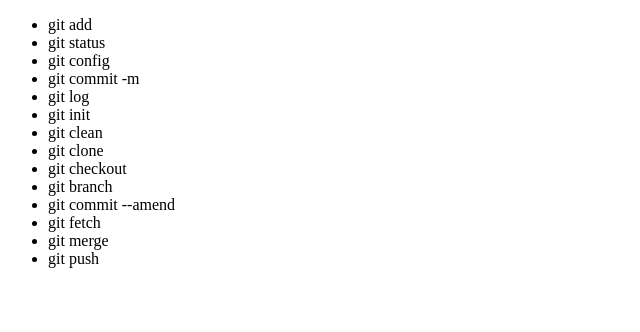
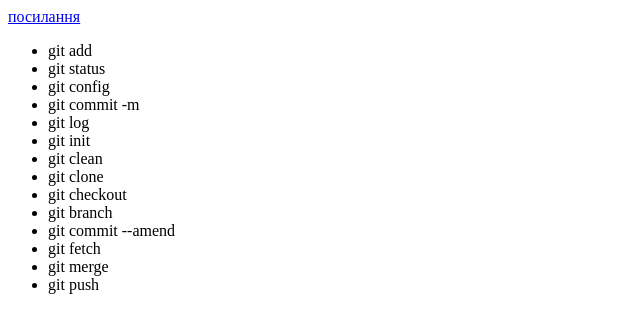
Before and after one commit to Barret22/dz13, a plain HTML site: page index.html in a window 1280 px wide. Shown: the whole page, without its empty margins (0-640 px from the left). Drawn offline with Linux system fonts and the light colour scheme.

Commit message:
У gallery.html додати посилання для переходу на сторінку index.html і навпаки.

```diff
--- a/index.html
+++ b/index.html
@@ -6,6 +6,7 @@
     <title>Document</title>
 </head>
 <body>
+    <a href="./gallery.html">посилання</a>
     <ul>
         <li>git add</li>
         <li>git status</li>
```
Also changed, not shown: gallery.html (+1 -0 lines).
